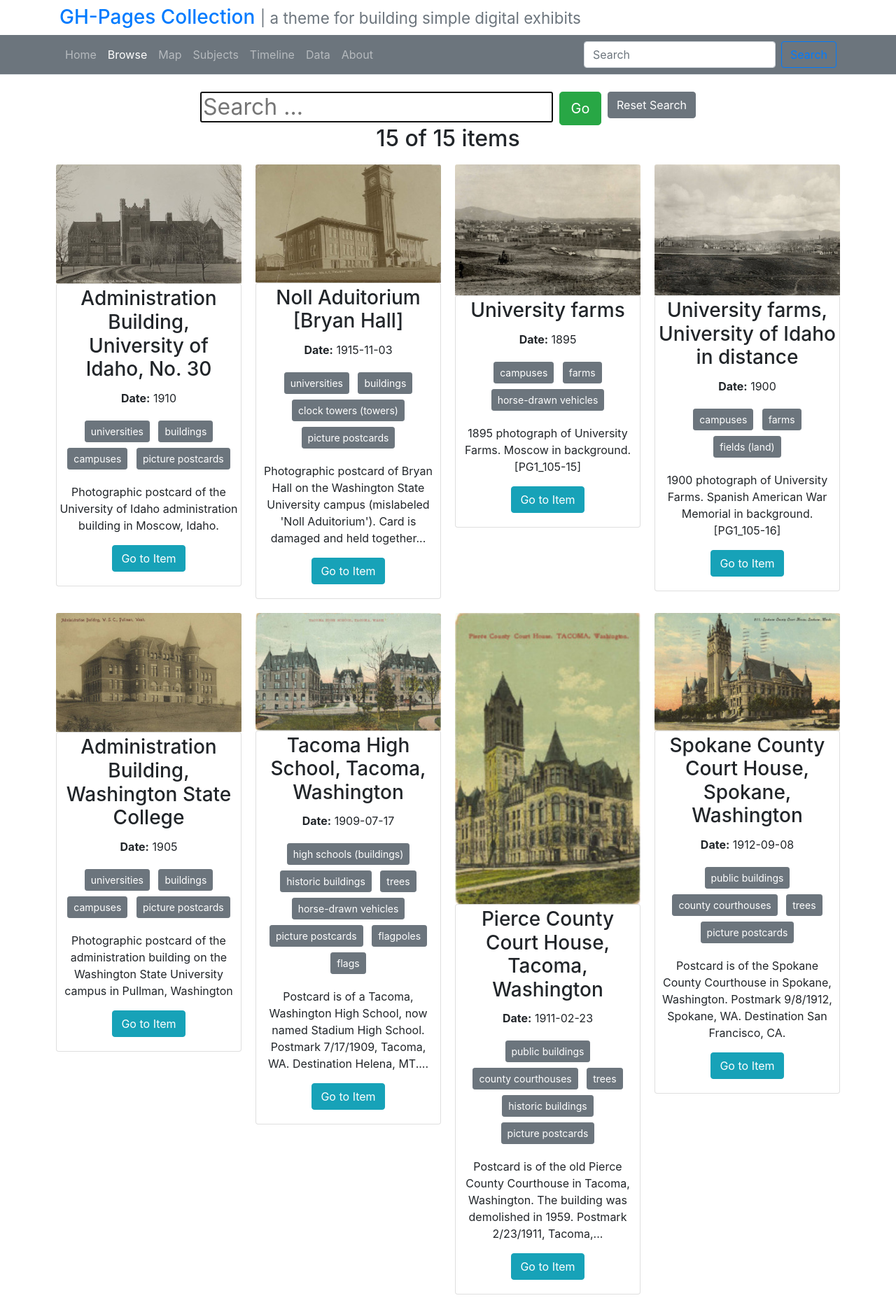
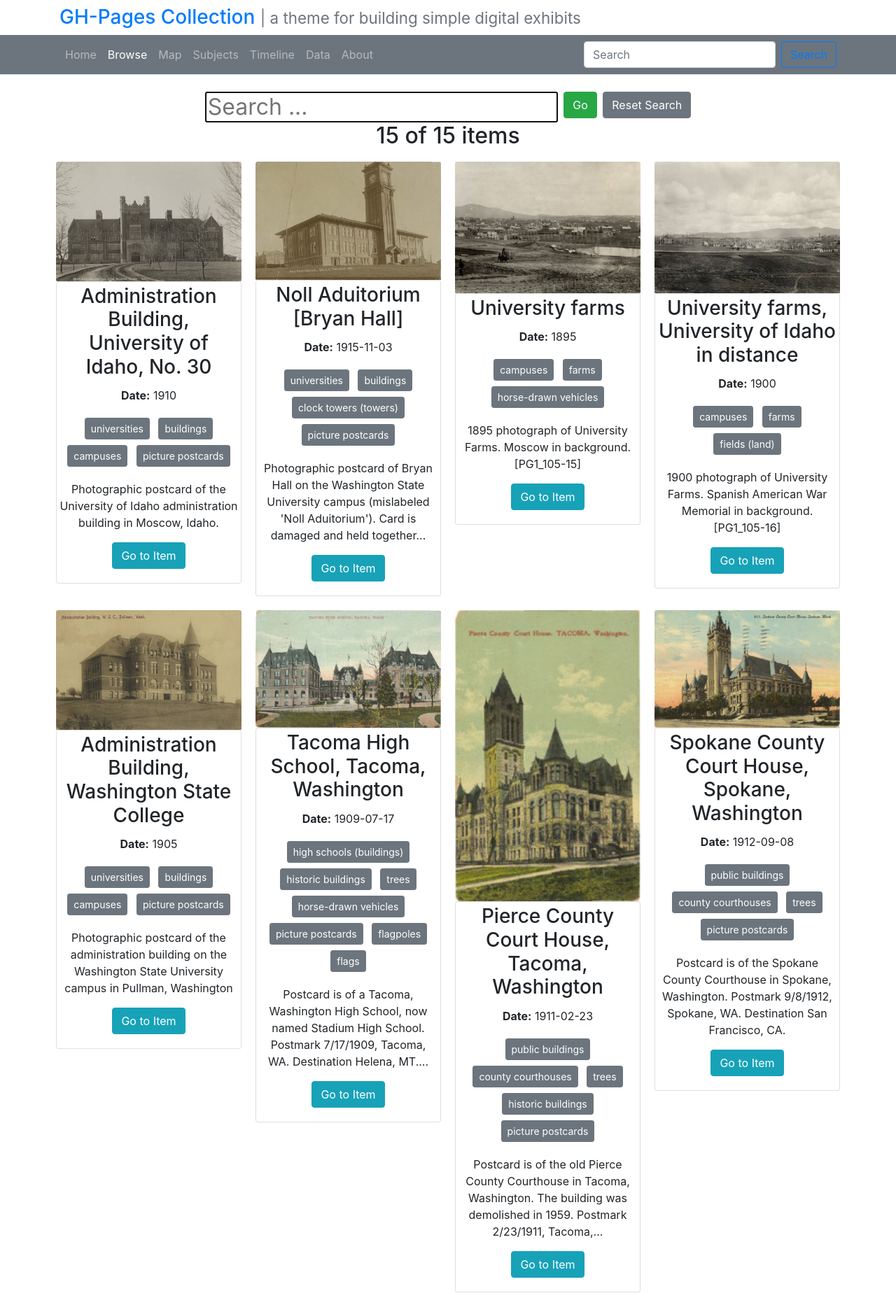
Before and after one commit to uidaholib/pages-collection, a Jekyll site: the page built from browse.md, in a window 1280 px wide. Shown: the top 1865 px of the page at 70% size. Built offline with Jekyll 4.4.1, drawn with Linux system fonts in a browser that asks for light colours.

Commit message:
tiny tweaks

```diff
--- a/_includes/js/lunr-js.html
+++ b/_includes/js/lunr-js.html
@@ -1,4 +1,3 @@
-{%- assign items = site.data.metadata -%}
 <script src="{{ '/assets/js/lunr.min.js' | absolute_url }}"></script>
 <script src="{{ '/assets/js/lunr-store.js' | absolute_url }}"></script>
 <script>
--- a/_layouts/browse.html
+++ b/_layouts/browse.html
@@ -9,7 +9,7 @@ layout: page
 
 <h2 class="text-center">
     <input type="text" id="quicksearch" placeholder="Search ... " >
-    <input class="btn btn-success btn-lg align-top" title="Search" type="submit" value="Go" alt="Search" id="goButton" onclick="filterItems()">
+    <input class="btn btn-success align-top" title="Search" type="submit" value="Go" alt="Search" id="goButton" onclick="filterItems()">
     <a class="btn btn-secondary align-top filter" href="#" data-filter="">Reset Search</a>
     <br class="hidden-md-up">
     <span class="info2"><span id="numberof">{{ items | size }}</span> of {{ items | size }} items</span>
```
